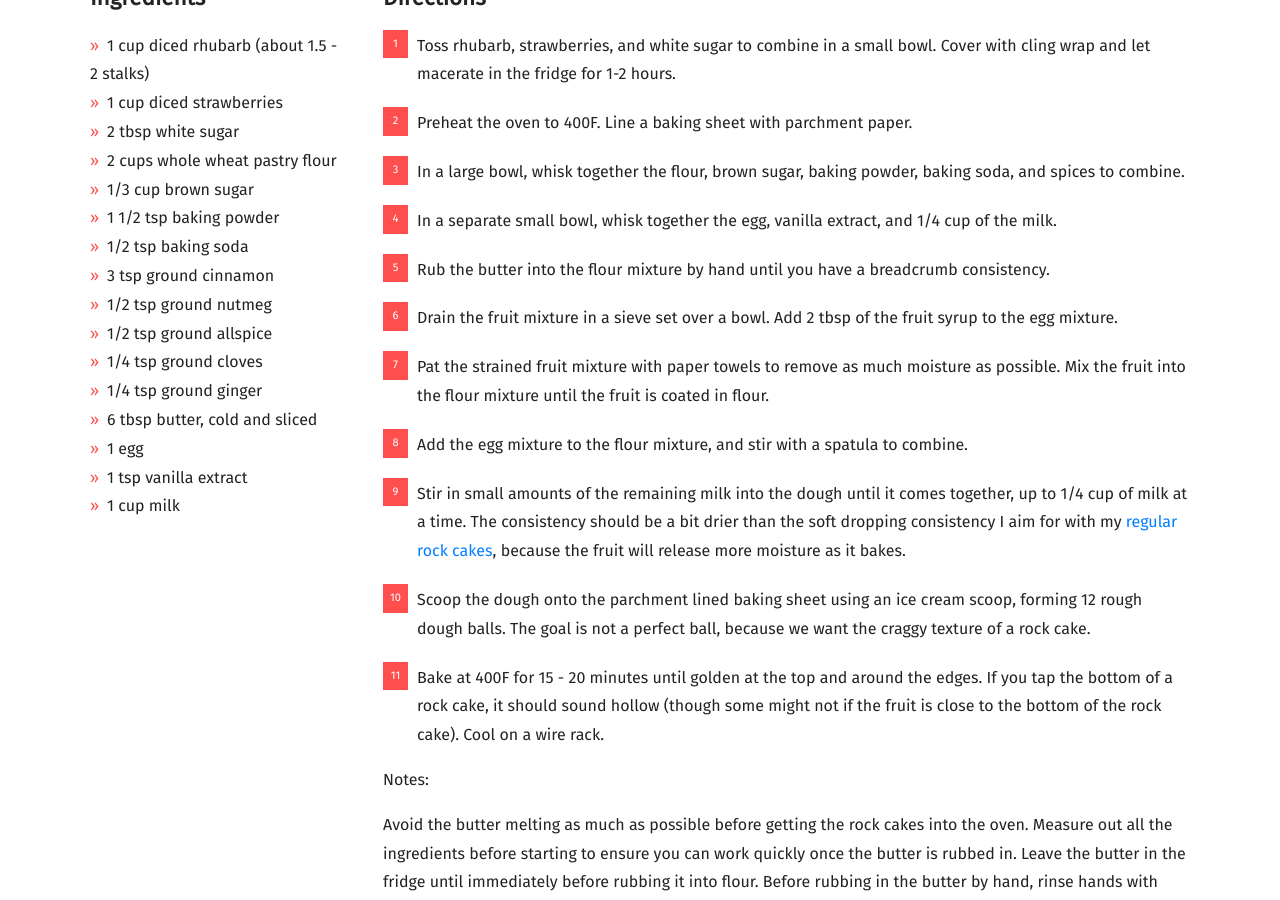
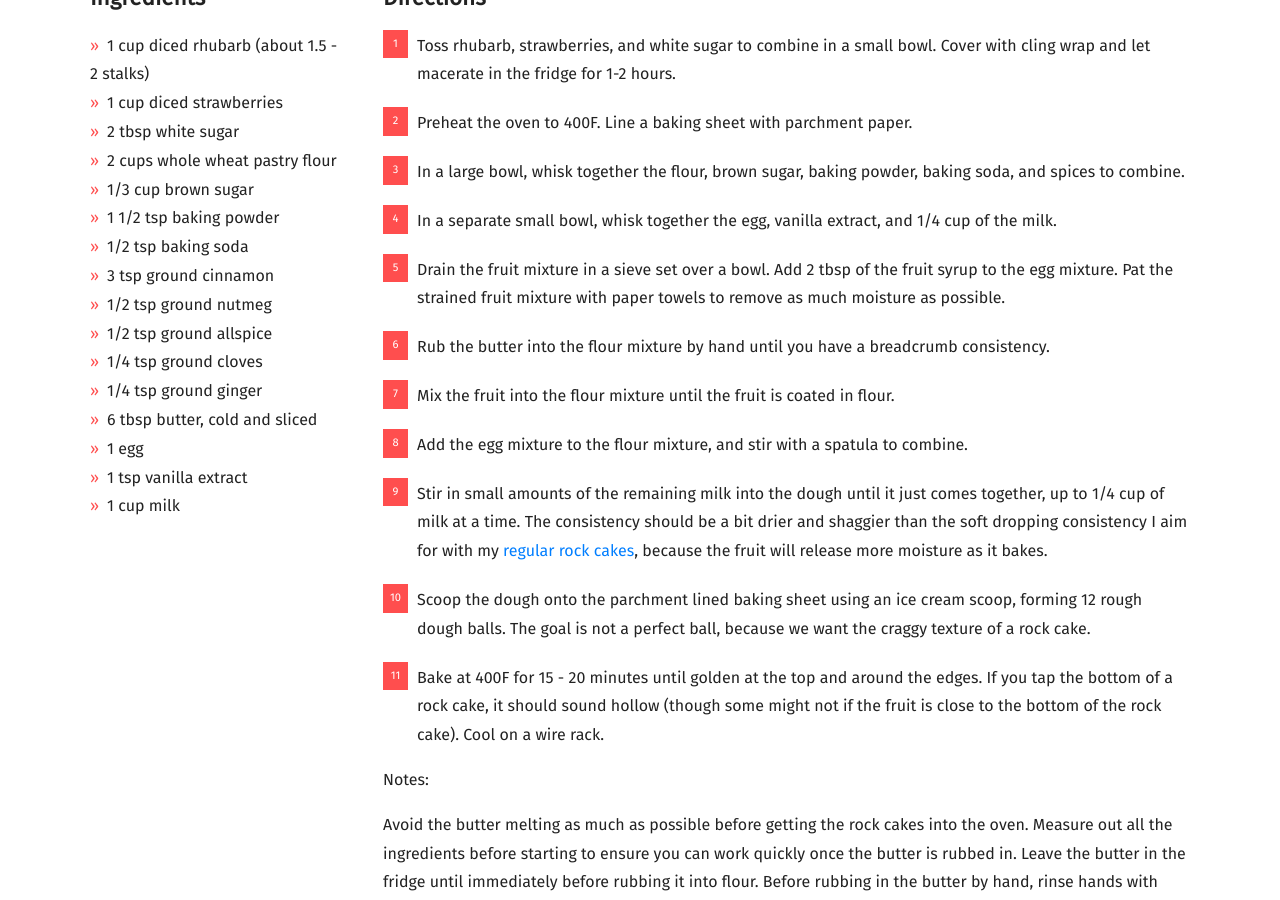
Before and after one commit to clareliguori/recipes, a Jekyll site: the page built from _posts/0000-00-00-rock-cakes-strawberry-rhubarb.md, in a window 1280 px wide and 900 px high, scrolled down 1258 px. Built offline with Jekyll 4.4.1, drawn with Linux system fonts in a browser that asks for light colours; nearby versions of some CDN libraries.

Commit message:
Swap instructions around

```diff
--- a/_posts/0000-00-00-rock-cakes-strawberry-rhubarb.md
+++ b/_posts/0000-00-00-rock-cakes-strawberry-rhubarb.md
@@ -34,12 +34,12 @@ recipe:
     1. Preheat the oven to 400F. Line a baking sheet with parchment paper.
     1. In a large bowl, whisk together the flour, brown sugar, baking powder, baking soda, and spices to combine.
     1. In a separate small bowl, whisk together the egg, vanilla extract, and 1/4 cup of the milk.
+    1. Drain the fruit mixture in a sieve set over a bowl. Add 2 tbsp of the fruit syrup to the egg mixture. Pat the strained fruit mixture with paper towels to remove as much moisture as possible.
     1. Rub the butter into the flour mixture by hand until you have a breadcrumb consistency.
-    1. Drain the fruit mixture in a sieve set over a bowl. Add 2 tbsp of the fruit syrup to the egg mixture.
-    1. Pat the strained fruit mixture with paper towels to remove as much moisture as possible. Mix the fruit into the flour mixture until the fruit is coated in flour.
+    1.  Mix the fruit into the flour mixture until the fruit is coated in flour.
     1. Add the egg mixture to the flour mixture, and stir with a spatula to combine.
-    1. Stir in small amounts of the remaining milk into the dough until it comes together, up to 1/4 cup of milk at a time.
-    The consistency should be a bit drier than the soft dropping consistency I aim for with my [regular rock cakes](rock-cakes),
+    1. Stir in small amounts of the remaining milk into the dough until it just comes together, up to 1/4 cup of milk at a time.
+    The consistency should be a bit drier and shaggier than the soft dropping consistency I aim for with my [regular rock cakes](rock-cakes),
     because the fruit will release more moisture as it bakes.
     1. Scoop the dough onto the parchment lined baking sheet using an ice cream scoop, forming 12 rough dough balls. The goal is not a perfect ball, because we want the craggy texture of a rock cake.
     1. Bake at 400F for 15 - 20 minutes until golden at the top and around the edges. If you tap the bottom of a rock cake, it should sound hollow (though some might not if the fruit is close to the bottom of the rock cake). Cool on a wire rack.
```
